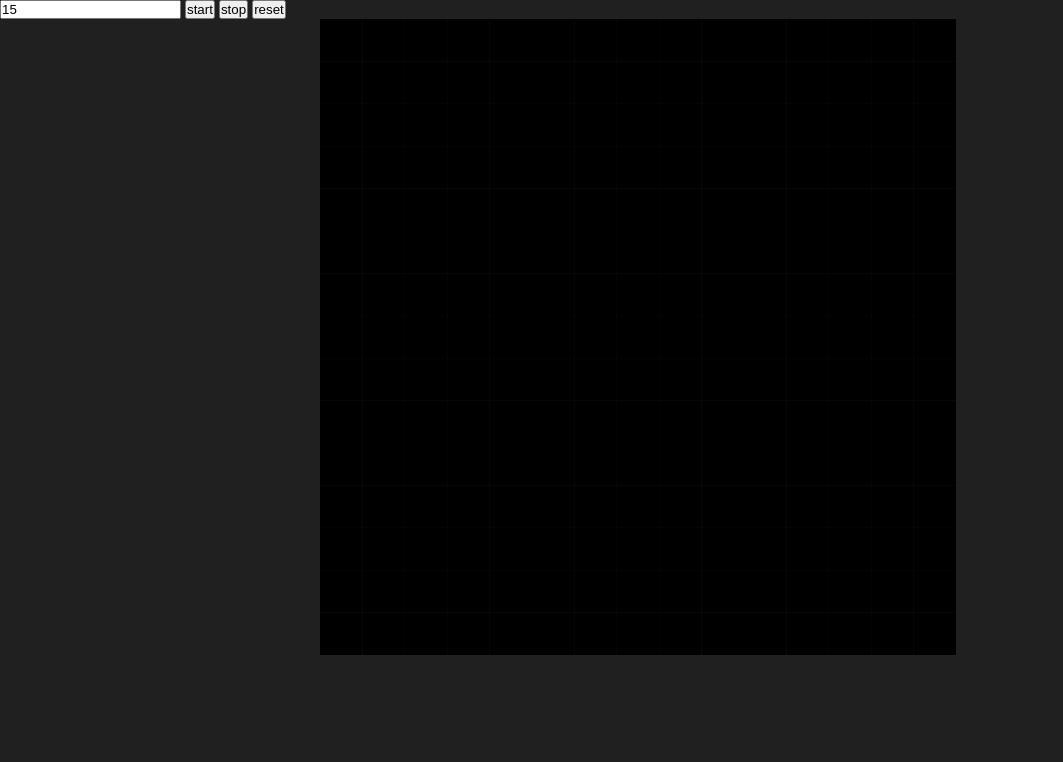
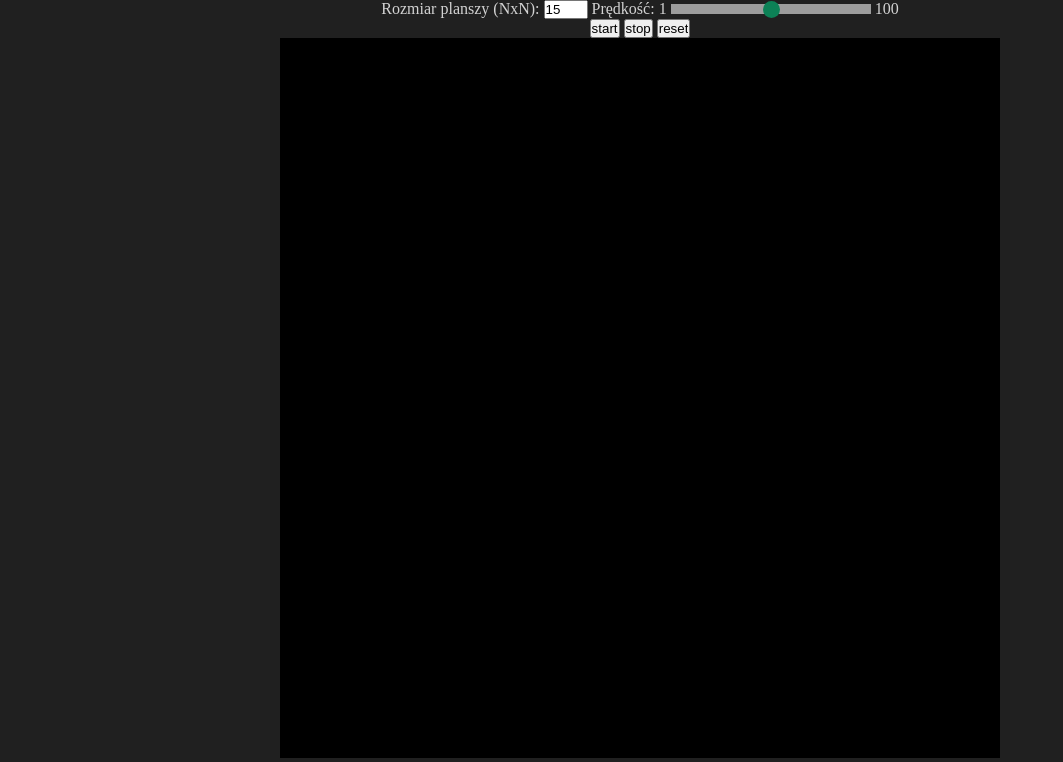
Before and after one commit to gardanw/PZEksperymentyFizyczne, a Django app: page /experiments/mrowki/ in a window 1280 px wide. Shown: the part 80-842 px from the top of the page, without its empty margins (0-1063 px from the left). Before the commit the page ends 735 px from the top, so only its background shows below. Run offline with Django 3.2, Linux system fonts and the light colour scheme; data comes from the database, SQL or seed files in the repository.

Commit message:
poprawione mrowki, dodanie sterowania predkoscia, mozliwosc dodanie wiecej mrowek

```diff
--- a/side/PZEF/all_static/experiments/css/mrowki.css
+++ b/side/PZEF/all_static/experiments/css/mrowki.css
@@ -1,5 +1,43 @@
 .plansza{
     margin: auto;
     height: 100%;
-    width: 50%;
+    width: 90vh;
 }
+
+input.display {
+    width: 3em;
+}
+.control {
+    text-align: center;
+    color: lightgrey;
+}
+
+.slider {
+    -webkit-appearance: none; /* Override default CSS styles */
+    appearance: none;
+    width: 200px; /* Full-width */
+    height: 10px; /* Specified height */
+    background: #d3d3d3; /* Grey background */
+    outline: none; /* Remove outline */
+    opacity: 0.7; /* Set transparency (for mouse-over effects on hover) */
+    -webkit-transition: .2s; /* 0.2 seconds transition on hover */
+    transition: opacity .2s;
+}
+
+.slider::-webkit-slider-thumb {
+    -webkit-appearance: none;
+    appearance: none;
+    width: 17px;
+    height: 17px;
+    border-radius: 50%;
+    background: #04AA6D;
+    cursor: pointer;
+}
+
+.slider::-moz-range-thumb {
+    width: 25px;
+    height: 25px;
+    border-radius: 50%;
+    background: #04AA6D;
+    cursor: pointer;
+}
--- /dev/null
+++ b/side/PZEF/all_static/experiments/js/mrowki.js
@@ -0,0 +1,115 @@
+plansza = function (k) {
+    var kratki = parseInt($(k).val());
+    var bok = parseFloat(600 / kratki);
+    for (let i = 0; i < kratki; i++) {
+        for (let j = 0; j < kratki; j++) {
+            let newRect = document.createElementNS('http://www.w3.org/2000/svg', "rect");
+            newRect.setAttribute("x", `${i * bok}`);
+            newRect.setAttribute("y", `${j * bok}`);
+            newRect.setAttribute("width", `${bok}`);
+            newRect.setAttribute("height", `${bok}`);
+            newRect.setAttribute("fill", "black");
+            newRect.setAttribute("stroke", "black");
+            newRect.setAttribute("stroke-width", "1");
+            newRect.setAttribute("id", `${i}-${j}`);
+            newRect.setAttribute("class", 'rect');
+            newRect.setAttribute("kolor", 'black');
+            document.getElementById('pole').appendChild(newRect)
+        }
+    }
+    return ''
+}
+
+
+$(document).ready(function () {
+    plansza($('.display'))
+    var kratki = $('.display').val()
+
+    var zmiana_ruchu = {
+        "R": {'(0, -1)': [-1, 0], '(-1, 0)': [0, 1], '(0, 1)': [1, 0], '(1, 0)': [0, -1]},
+        "L": {'(0, -1)': [1, 0], '(1, 0)': [0, 1], '(0, 1)': [-1, 0], '(-1, 0)': [0, -1]},
+    }
+    var pos = []
+    var kierunek_ruchu = []
+    var kolor = ['white', 'blue', 'red', 'green', 'yellow']
+
+
+    ruch = function () {
+        for (let i = 0; i < pos.length; i++) {
+            if (document.getElementById(`${pos[i][0]}-${pos[i][1]}`).getAttribute("fill") === 'black') {
+                document.getElementById(`${pos[i][0]}-${pos[i][1]}`).setAttribute("fill", kolor[i]);
+                document.getElementById(`${pos[i][0]}-${pos[i][1]}`).setAttribute("kolor", kolor[i]);
+                kierunek_ruchu[i] = zmiana_ruchu["R"][`(${kierunek_ruchu[i][0]}, ${kierunek_ruchu[i][1]})`];
+                pos[i][0] = pos[i][0] + kierunek_ruchu[i][0];
+                pos[i][1] = pos[i][1] + kierunek_ruchu[i][1];
+            } else {
+                document.getElementById(`${pos[i][0]}-${pos[i][1]}`).setAttribute("fill", "black");
+                document.getElementById(`${pos[i][0]}-${pos[i][1]}`).setAttribute("fill", "black");
+                kierunek_ruchu[i] = zmiana_ruchu["L"][`(${kierunek_ruchu[i][0]}, ${kierunek_ruchu[i][1]})`];
+                pos[i][0] = pos[i][0] + kierunek_ruchu[i][0];
+                pos[i][1] = pos[i][1] + kierunek_ruchu[i][1];
+            }
+            if (pos[i][0] == -1) {
+                pos[i][0] = kratki - 1
+            }
+            if (pos[i][0] == kratki) {
+                pos[i][0] = 0
+            }
+            if (pos[i][1] == -1) {
+                pos[i][1] = kratki - 1
+            }
+            if (pos[i][1] == kratki) {
+                pos[i][1] = 0
+            }
+        }
+
+    }
+
+    var intervalId;
+    $('#start').on('click', function () {
+        $('#stop').click()
+        intervalId = setInterval(ruch, 1000 / $('#predkosc').val());
+    });
+
+    $('#stop').on('click', function () {
+        clearInterval(intervalId);
+        intervalId = false
+    })
+
+    $('#reset').on('click', function () {
+        location.reload()
+    });
+
+    $('#predkosc').bind("input", function () {
+        if (intervalId) {
+            $('#start').click()
+        }
+
+    })
+    $('.rect').on('click', function () {
+        console.log(pos)
+        if (pos.length < kolor.length) {
+            var rec_pos = $(this).attr('id').split('-')
+            $(this).attr('fill', kolor[pos.length])
+            pos.push([parseInt(rec_pos[0]), parseInt(rec_pos[1])])
+            kierunek_ruchu.push([0, 1])
+
+        }
+    }).hover(function () {
+        $(this).attr('stroke', kolor[pos.length])
+    }, function () {
+        $(this).attr('stroke', 'black')
+    })
+
+    $('#rozmiar').on('change', function () {
+        $('#stop').click()
+        $('#pole').empty();
+        $("#pole").load(window.location.href + plansza($(this)));
+        kratki = $(this).val()
+        while (pos.length > 0) {
+            pos.pop()
+            kierunek_ruchu.pop()
+        }
+    })
+
+})
--- a/side/PZEF/experiments/templates/experiments/mrowki.html
+++ b/side/PZEF/experiments/templates/experiments/mrowki.html
@@ -7,86 +7,7 @@
     <link rel="stylesheet" type="text/css" href="{% static 'experiments/css/mrowki.css' %}">
     <title>Mrowki</title>
     <script src="https://ajax.googleapis.com/ajax/libs/jquery/3.5.1/jquery.min.js"></script>
-    <script type="text/javascript">
-        plansza = function (k) {
-            var kratki = parseInt($(k).val());
-            console.log(parseInt($(k).val()))
-            var bok = parseInt(800 / kratki);
-            for (let i = 0; i < kratki; i++) {
-                for (let j = 0; j < kratki; j++) {
-                    let newRect = document.createElementNS('http://www.w3.org/2000/svg', "rect");
-                    newRect.setAttribute("x", `${i * bok}`);
-                    newRect.setAttribute("y", `${j * bok}`);
-                    newRect.setAttribute("width", `${bok}`);
-                    newRect.setAttribute("height", `${bok}`);
-                    newRect.setAttribute("fill", "black");
-                    newRect.setAttribute("id", `${i}-${j}`);
-                    document.getElementById('pole').appendChild(newRect)
-                }
-            }
-        }
-
-
-        $(document).ready(function () {
-            plansza($('.display'))
-            var kratki = $('.display').val()
-
-            var zmiana_ruchu = {
-                "R": {'(0, -1)': [-1, 0], '(-1, 0)': [0, 1], '(0, 1)': [1, 0], '(1, 0)': [0, -1]},
-                "L": {'(0, -1)': [1, 0], '(1, 0)': [0, 1], '(0, 1)': [-1, 0], '(-1, 0)': [0, -1]},
-            }
-            var pos = [parseInt(kratki / 2), parseInt(kratki / 2)]
-            var kierunek_ruchu = [0, 1]
-
-            ruch = function () {
-                if (document.getElementById(`${pos[0]}-${pos[1]}`).getAttribute("fill") === 'black') {
-                    document.getElementById(`${pos[0]}-${pos[1]}`).setAttribute("fill", "white");
-                    kierunek_ruchu = zmiana_ruchu["R"][`(${kierunek_ruchu[0]}, ${kierunek_ruchu[1]})`];
-                    pos[0] = pos[0] + kierunek_ruchu[0];
-                    pos[1] = pos[1] + kierunek_ruchu[1];
-                } else {
-                    document.getElementById(`${pos[0]}-${pos[1]}`).setAttribute("fill", "black");
-                    kierunek_ruchu = zmiana_ruchu["L"][`(${kierunek_ruchu[0]}, ${kierunek_ruchu[1]})`];
-                    pos[0] = pos[0] + kierunek_ruchu[0];
-                    pos[1] = pos[1] + kierunek_ruchu[1];
-                }
-                if (pos[0] == -1){
-                    pos[0] = kratki - 1
-                }
-                if(pos[0] == kratki){
-                    pos[0] = 0
-                }
-                if (pos[1] == -1){
-                    pos[1] = kratki - 1
-                }
-                if(pos[1] == kratki){
-                    pos[1] = 0
-                }
-
-            }
-
-            var intervalId;
-            $('#start').on('click', function () {
-                clearInterval(intervalId);
-                intervalId = setInterval(ruch, 5);
-            });
-
-            $('#stop').on('click', function () {
-                clearInterval(intervalId);
-            })
-
-            $('#reset').on('click', function () {
-                clearInterval(intervalId);
-                $('#pole').empty();
-                plansza($('.display'));
-                kratki = $('.display').val()
-                pos = [parseInt(kratki / 2), parseInt(kratki / 2)]
-                kierunek_ruchu = [0, 1]
-            });
-        })
-
-
-    </script>
+    <script type="text/javascript" src="{% static 'experiments/js/mrowki.js' %}"></script>
 </head>
 <body>
 <div class="header">
@@ -111,12 +32,20 @@
         </ol>
     </div>
 </div>
-<input class='display' value="15"/>
-<input id="start" type="button" value="start">
-<input id="stop" type="button" value="stop">
-<input id="reset" type="button" value="reset">
+<div class="control">
+    <p>
+        <label for="rozmiar">Rozmiar planszy (NxN):</label>
+        <input class='display' id="rozmiar" value="15"/>
+        <label for="predkosc">Prędkość: 1</label>
+        <input class='slider' id="predkosc" type="range" min="1" max="100" step="1"/>
+        <span>100</span>
+    </p>
+    <input id="start" type="button" value="start">
+    <input id="stop" type="button" value="stop">
+    <input id="reset" type="button" value="reset">
+</div>
 <div class="plansza">
-    <svg id="pole" viewBox="0 0 800 800" xmlns="http://www.w3.org/2000/svg">
+    <svg id="pole" viewBox="0 0 600 600" xmlns="http://www.w3.org/2000/svg">
 
     </svg>
 </div>
```
Also changed, not shown: side/PZEF/experiments/static/experiments/css/mrowki.css (+39 -1 lines), side/PZEF/experiments/static/experiments/js/mrowki.js (added, +115 -0 lines).
